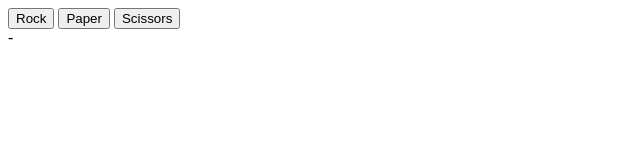
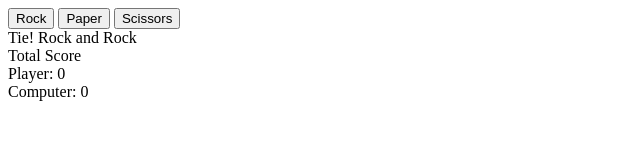
Before and after one commit to Naseef03/rock-paper-scissors, a plain HTML site: page index.html in a window 1280 px wide. Both pictures are taken after a click on the button "Rock". Shown: the whole page, without its empty margins (0-640 px from the left). Drawn offline with Linux system fonts and the light colour scheme.

Commit message:
Make game completely UI based
Both input and ouput are shown on the website instead of using browser.

```diff
--- a/index.html
+++ b/index.html
@@ -10,6 +10,6 @@
     <button>Rock</button>
     <button>Paper</button>
     <button>Scissors</button>
-    <div>-</div>
+    <div id="scoreBoard">-</div>
   </body>
 </html>
--- a/script.js
+++ b/script.js
@@ -50,42 +50,40 @@ function playRound(playerSelection, computerSelection) {
   }
 }
 
-// function game(playerSelection) {
-//   let playerScore = 0;
-//   let computerScore = 0;
 
-//   for (i=0; i<5; i++) {
-//     let playerSelection = prompt('Your choice?');
-//     let computerSelection = computerPlay();
 
-//     let result = playRound(playerSelection, computerSelection);
 
-//     if (result.startsWith('You Win')) playerScore++
-//     else if (result.startsWith('You Lose')) computerScore++
+function game(playerSelection) {
+  let computerSelection = computerPlay();
 
-//     console.log(result);
-//     console.log(`
-//     Total Score
-//     Player:   ${playerScore}
-//     Computer: ${computerScore}
-//     `);
-//   }
+  let result = playRound(playerSelection, computerSelection);
 
-//   if (playerScore > computerScore) console.log("You Win");
-//   else if (playerScore < computerScore) console.log("You Lose");
-//   else console.log('Tie');
+  if (result.startsWith('You Win')) playerScore++
+  else if (result.startsWith('You Lose')) computerScore++
 
-//   console.log(playRound(playerSelection, computerPlay()));
-// }
+  if (playerScore >= 5 || computerScore >= 5) {
+    result = 'Math end ' +
+              (playerScore > computerScore ? 'You Win': 'You Lose');
+    playerScore = 0;
+    computerScore = 0;
+  }
 
-function showResult(playerSelection) {
-  const result = playRound(playerSelection, computerPlay());
-  console.log(result);
+  scoreBoard.innerHTML = (`
+    ${result}<br>
+    Total Score<br>
+    Player:   ${playerScore}<br>
+    Computer: ${computerScore}<br>
+    `);
 }
 
-const btns = document.querySelectorAll('button');
-btns.forEach(btn => {
+let playerScore = 0;
+let computerScore = 0;
+
+const scoreBoard = document.querySelector('#scoreBoard');
+const buttons = document.querySelectorAll('button');
+
+buttons.forEach(btn => {
   btn.addEventListener('click', (e) => {
-    showResult(e.target.textContent);
+    game(e.target.textContent);
   });
 });
```
